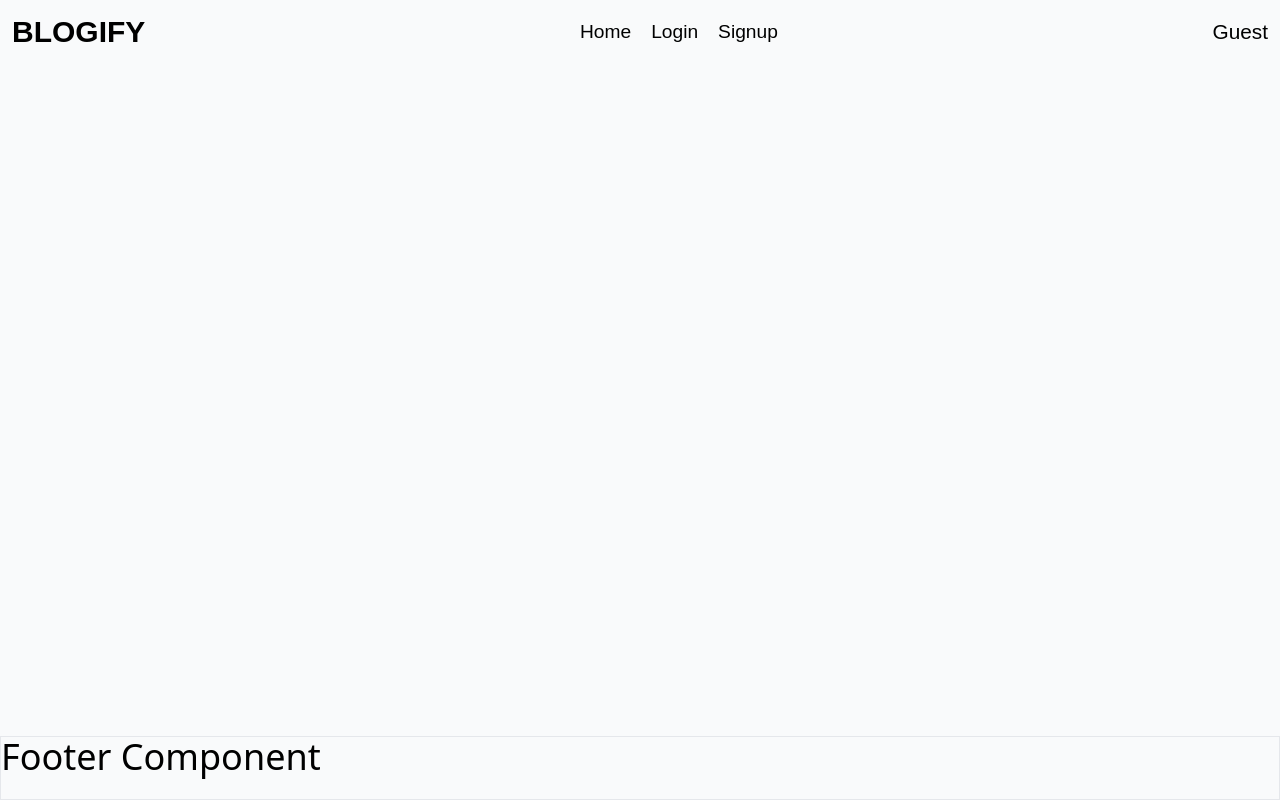
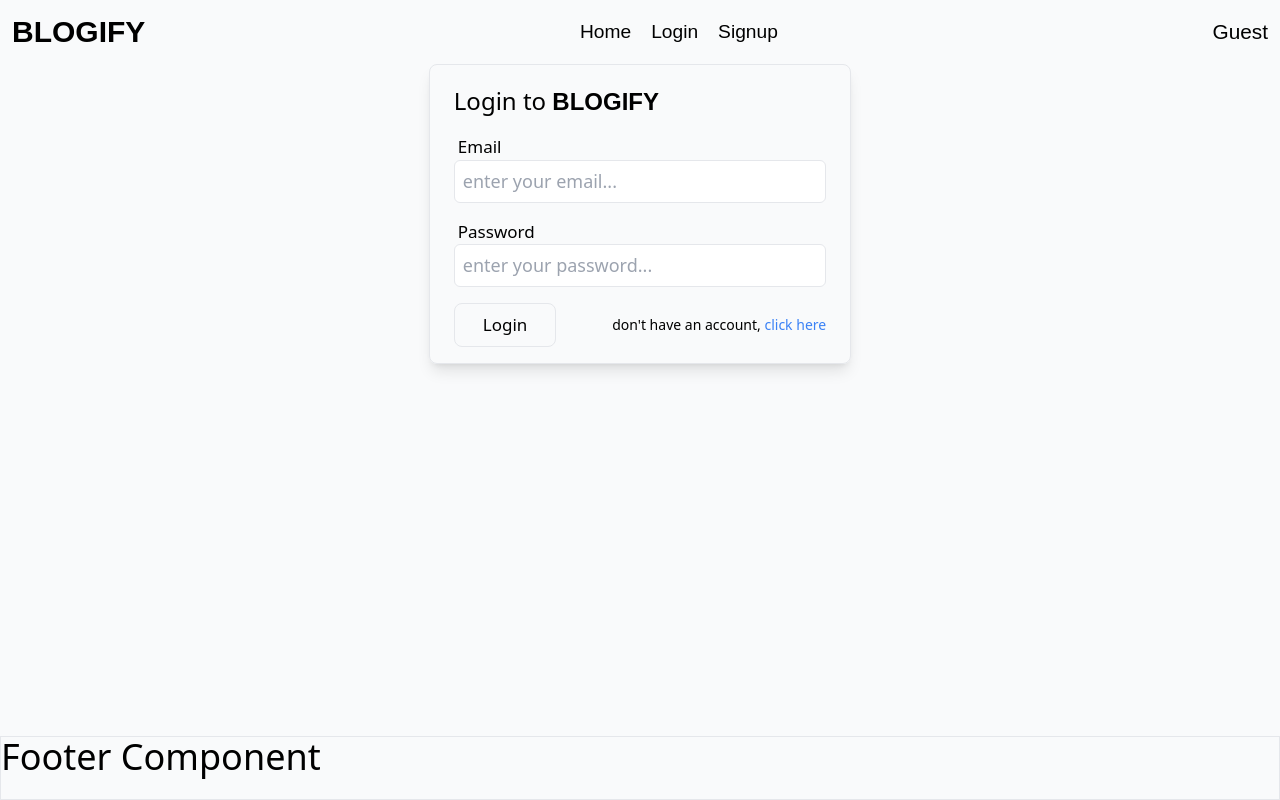
Before and after one commit to vishalkumar12323/Blog-react-app, a React (Vite) app: page /all-blogs in a window 1280 px wide. Built offline with nearby package versions, Linux system fonts and the light colour scheme; a web font is replaced by a local one.

Commit message:
add login or register page

```diff
--- a/src/App.jsx
+++ b/src/App.jsx
@@ -1,11 +1,18 @@
-import { Header, Footer, Container } from "./components";
+import {
+  Header,
+  Footer,
+  Container,
+  LoginPage,
+  RegisterPage,
+} from "./components";
 
 const App = () => {
   return (
     <>
       <Container>
         <Header />
-
+        {/* <RegisterPage /> */}
+        <LoginPage />
         <Footer />
       </Container>
     </>
--- a/src/components/Button.jsx
+++ b/src/components/Button.jsx
@@ -2,7 +2,14 @@ import clsx from "clsx";
 
 const Button = ({ className, type, children, ...props }) => {
   return (
-    <button className={clsx(`text-black`, className)} type={type} {...props}>
+    <button
+      className={clsx(
+        `border focus:shadow active:shadow py-2 px-7 rounded-lg text-[17px] font-normal`,
+        className
+      )}
+      type={type}
+      {...props}
+    >
       {children}
     </button>
   );
--- a/src/components/Input.jsx
+++ b/src/components/Input.jsx
@@ -2,17 +2,25 @@ import clsx from "clsx";
 import React, { useId } from "react";
 
 const Input = React.forwardRef(function Input(
-  { label, type = "text", className, ...props },
+  { label, type = "text", className = "", ...props },
   ref
 ) {
   const id = useId();
   return (
     <>
-      <div className="w-full">
-        {label && <label htmlFor={id}>{label}</label>}
+      <div className="w-full mb-1">
+        {label && (
+          <label htmlFor={id} className="pl-1 capitalize text-[17px]">
+            {label}
+          </label>
+        )}
         <input
+          id={id}
           type={type}
-          className={clsx(`outline-none py-2 px-2`, className)}
+          className={clsx(
+            `outline-none py-[7px] rounded-md w-full px-2 text-[18px] mb-3 border focus:shadow transition-all`,
+            className
+          )}
           {...props}
           ref={ref}
         />
--- a/src/components/Login.jsx
+++ b/src/components/Login.jsx
@@ -5,32 +5,68 @@ import { useDispatch } from "react-redux";
 import { authService } from "../services/auth_service";
 import { Button, Input } from "./index";
 
-const Login = () => {
+const LoginPage = () => {
   const dispatch = useDispatch();
   const { register, handleSubmit } = useForm();
   const [error, setError] = useState(null);
 
-  const login = async (data) => {
-    setError(null);
-    try {
-      const session = await authService.login(data);
-      if (session) {
-        const user = await authService.getSession();
-        if (user) {
-          dispatch(authLogin(user));
-        }
-      }
-    } catch (error) {
-      setError(error.message);
-    }
+  const onSubmit = async (data) => {
+    // setError(null);
+    console.log(data);
+    // try {
+    //   const session = await authService.login(data);
+    //   if (session) {
+    //     const user = await authService.getSession();
+    //     if (user) {
+    //       dispatch(authLogin(user));
+    //     }
+    //   }
+    // } catch (error) {
+    //   setError(error.message);
+    // }
   };
   return (
     <>
-      <div>
-        <h1>Login Page</h1>
+      <div className="max-w-[33%] w-1/3 mx-auto rounded-lg shadow-lg h-auto p-4 border">
+        <h2 className="py-1 px-2 mb-3 text-2xl">
+          Login to{" "}
+          <span className="font uppercase text-[4xl] font-semibold">
+            blogify
+          </span>
+        </h2>
+        <form onSubmit={handleSubmit(onSubmit)} className="mt-1 px-2">
+          <Input
+            label="email"
+            type="email"
+            placeholder="enter your email..."
+            autoComplete="off"
+            {...register("email", { required: "please enter a valid email." })}
+          />
+          <Input
+            label="password"
+            type="password"
+            placeholder="enter your password..."
+            autoComplete="off"
+            {...register("password", {
+              min: 8,
+              max: 16,
+              required: "please enter valid password.",
+            })}
+          />
+
+          <div className="flex justify-between items-center">
+            <Button type="submit">Login</Button>
+            <p className="text-[14px]">
+              don't have an account,{" "}
+              <a href="#" className="text-blue-500 hover:underline">
+                click here
+              </a>{" "}
+            </p>
+          </div>
+        </form>
       </div>
     </>
   );
 };
 
-export default Login;
+export default LoginPage;
--- /dev/null
+++ b/src/components/RegisterPage.jsx
@@ -0,0 +1,68 @@
+import React from "react";
+import { Button, Input } from "./index";
+import { useForm } from "react-hook-form";
+
+const RegisterPage = ({}) => {
+  const { register, handleSubmit } = useForm();
+
+  const onSubmit = (data) => {
+    console.log(data);
+  };
+  return (
+    <>
+      <div className="w-1/3 h-auto max-w-[35%] mx-auto rounded-lg shadow-lg p-4 border">
+        <h2 className="py-1 px-2 mb-3 text-2xl">
+          Register to{" "}
+          <span className="font uppercase text-[4xl] font-semibold">
+            blogify
+          </span>
+        </h2>
+
+        <form onSubmit={handleSubmit(onSubmit)} className="mt-1 px-2">
+          <Input
+            label="name"
+            type="text"
+            placeholder="Enter your name..."
+            {...register("name", {
+              min: 6,
+              max: 15,
+            })}
+            autoComplete="off"
+          />
+          <Input
+            label="email"
+            type="email"
+            placeholder="Enter your email..."
+            {...register("email", {
+              required: "please enter valid email",
+            })}
+            autoComplete="off"
+          />
+          <Input
+            label="password"
+            type="password"
+            placeholder="Create your password..."
+            {...register("password", {
+              min: 8,
+              max: 16,
+              required: "please enter a valid password",
+            })}
+            autoComplete="off"
+          />
+
+          <div className="flex justify-between items-center">
+            <Button type="submit">Register</Button>
+            <p className="text-[13.5px]">
+              Already have an account?{" "}
+              <a href="/login" className="text-blue-500 hover:underline">
+                Login instead.
+              </a>{" "}
+            </p>
+          </div>
+        </form>
+      </div>
+    </>
+  );
+};
+
+export default RegisterPage;
--- a/src/components/index.js
+++ b/src/components/index.js
@@ -4,5 +4,16 @@ import Button from "./Button";
 import Container from "./Container";
 import Input from "./Input";
 import Select from "./Select";
+import LoginPage from "./Login";
+import RegisterPage from "./RegisterPage";
 
-export { Header, Footer, Button, Container, Input, Select };
+export {
+  Header,
+  Footer,
+  Button,
+  Container,
+  Input,
+  Select,
+  LoginPage,
+  RegisterPage,
+};
```
